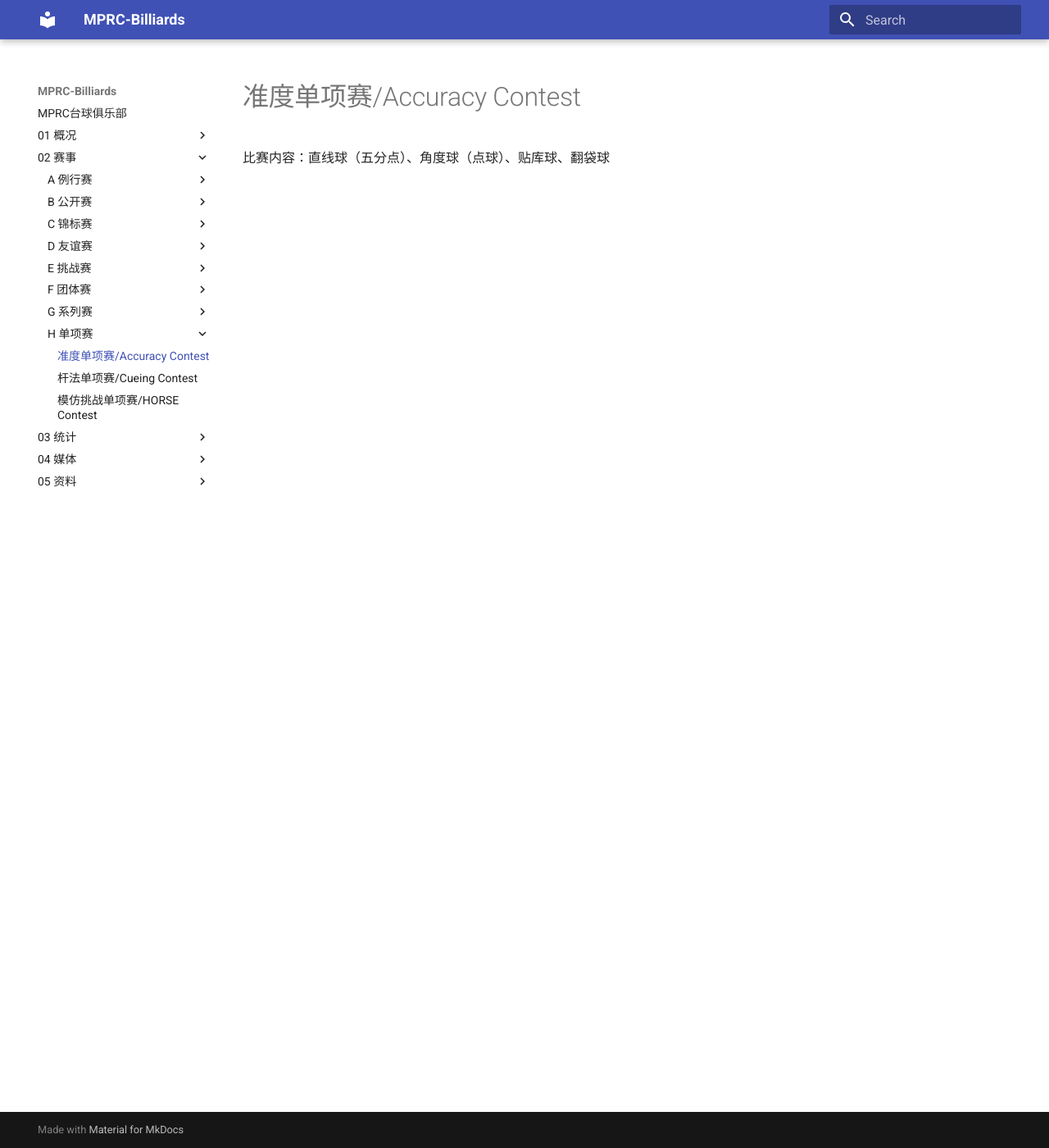
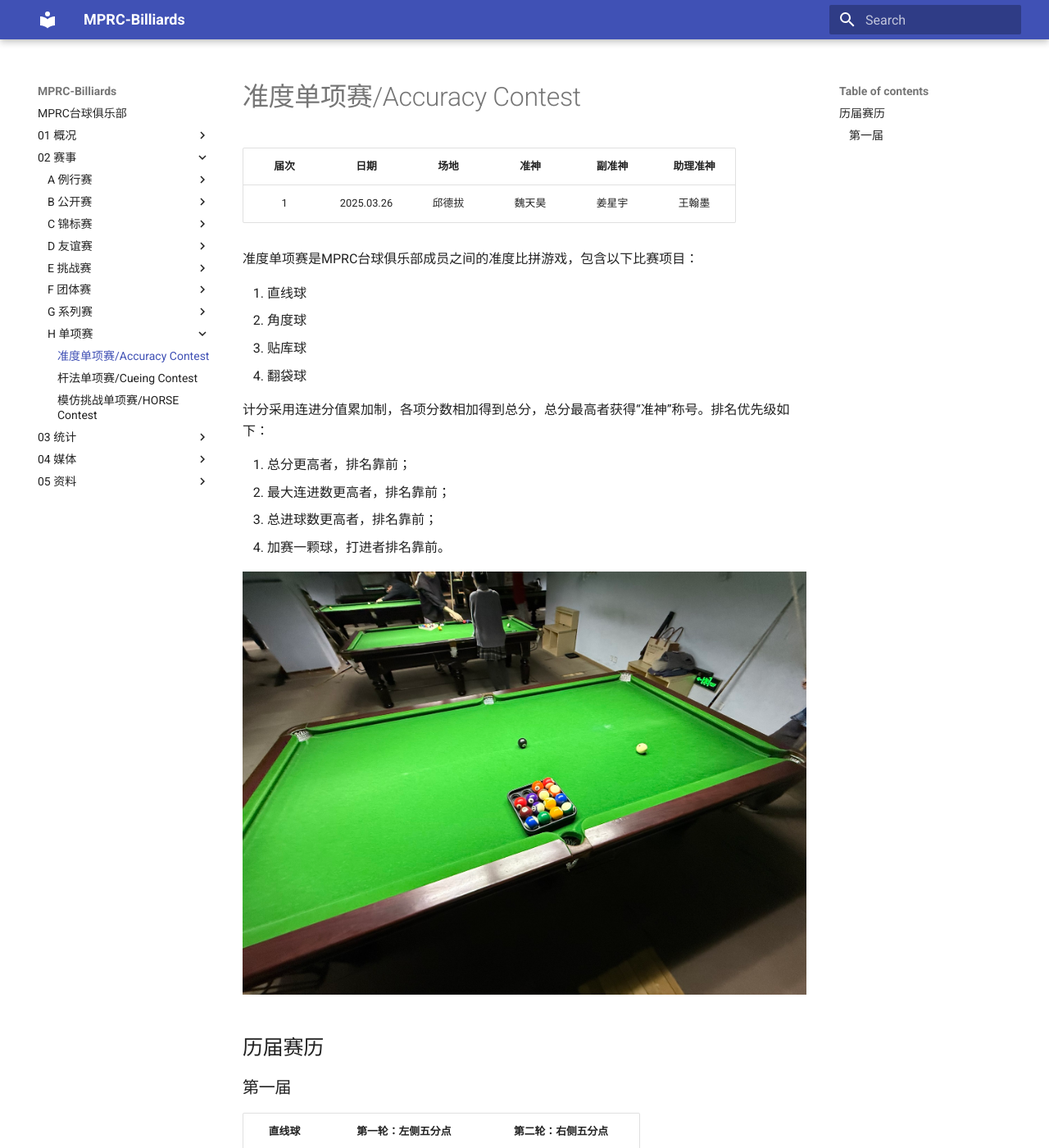
Before and after one commit to mprc-billiards/mprc-billiards.github.io, an MkDocs documentation site: the page built from docs/02-赛事/H-单项赛/H01-准度单项赛.md, in a window 1280 px wide and 1400 px high. Shown: the whole window at 82% size. Built offline with MkDocs 1.6.1 and Material for MkDocs 9.7.7, drawn with Linux system fonts in a browser that asks for light colours; some of the changed text lies outside the part shown.

Commit message:
update 2025.03.26

```diff
--- a/docs/02-赛事/H-单项赛/H01-准度单项赛.md
+++ b/docs/02-赛事/H-单项赛/H01-准度单项赛.md
@@ -1,3 +1,43 @@
 # 准度单项赛/Accuracy Contest
 
-比赛内容：直线球（五分点）、角度球（点球）、贴库球、翻袋球
+| 届次 | 日期        | 场地   | 准神  | 副准神 | 助理准神 |
+| :--: | :--------: | :----: | :---: | :---: | :-----: |
+| 1    | 2025.03.26 | 邱德拔 | 魏天昊 | 姜星宇 | 王翰墨  |
+
+准度单项赛是MPRC台球俱乐部成员之间的准度比拼游戏，包含以下比赛项目：
+
+1. 直线球
+2. 角度球
+3. 贴库球
+4. 翻袋球
+
+计分采用连进分值累加制，各项分数相加得到总分，总分最高者获得“准神”称号。排名优先级如下：
+
+1. 总分更高者，排名靠前；
+2. 最大连进数更高者，排名靠前；
+3. 总进球数更高者，排名靠前；
+4. 加赛一颗球，打进者排名靠前。
+
+![](./img/accuracy_contest.jpg)
+
+## 历届赛历
+
+### 第一届
+
+| 直线球 |          第一轮：左侧五分点        |           第二轮：右侧五分点        |
+| :----: | :------------------------------: | :-------------------------------: |
+| 王翰墨 |     ✅✅❌✅❌❌✅❌❌❌     |     ❌❌❌✅✅❌✅✅❌❌     |
+| 魏天昊 |     ❌❌✅✅❌❌❌❌❌❌     |     ❌✅✅❌❌❌✅❌✅❌     |
+| 姜星宇 |     ❌❌❌❌❌❌✅❌❌❌     |     ❌❌✅❌✅✅❌❌❌❌     |
+
+| 贴库球 |          第一轮：左侧贴库          |           第二轮：右侧贴库         |
+| :----: | :------------------------------: | :-------------------------------: |
+| 王翰墨 |     ❌❌❌❌❌❌✅❌✅✅     |     ❌❌❌❌❌❌❌❌❌❌     |
+| 魏天昊 |     ❌✅❌❌✅❌❌❌❌❌     |     ✅✅✅✅✅❌✅✅✅✅     |
+| 姜星宇 |     ❌✅❌❌❌✅❌✅❌❌     |     ❌✅✅✅❌❌❌✅❌❌     |
+
+| 排名 |  姓名  | 总分 | 直线球  | 贴库球  |
+| :--: | :---: | :---: | :----: | :----: |
+|  1   | 魏天昊 |  35  |   8    |   27   |
+|  2   | 姜星宇 |  15  |   5    |   10   |
+|  3   | 王翰墨 |  15  |   11   |   4    |
```
Also changed, not shown: docs/01-概况/1-赛事组织.md (+6 -6 lines), docs/01-概况/4-历史汇总.md (+2 -2 lines), docs/03-统计/5-综合榜.md (+5 -1 lines), docs/README.md (+3 -3 lines), docs/02-赛事/H-单项赛/img/accuracy_contest.jpg (added).
